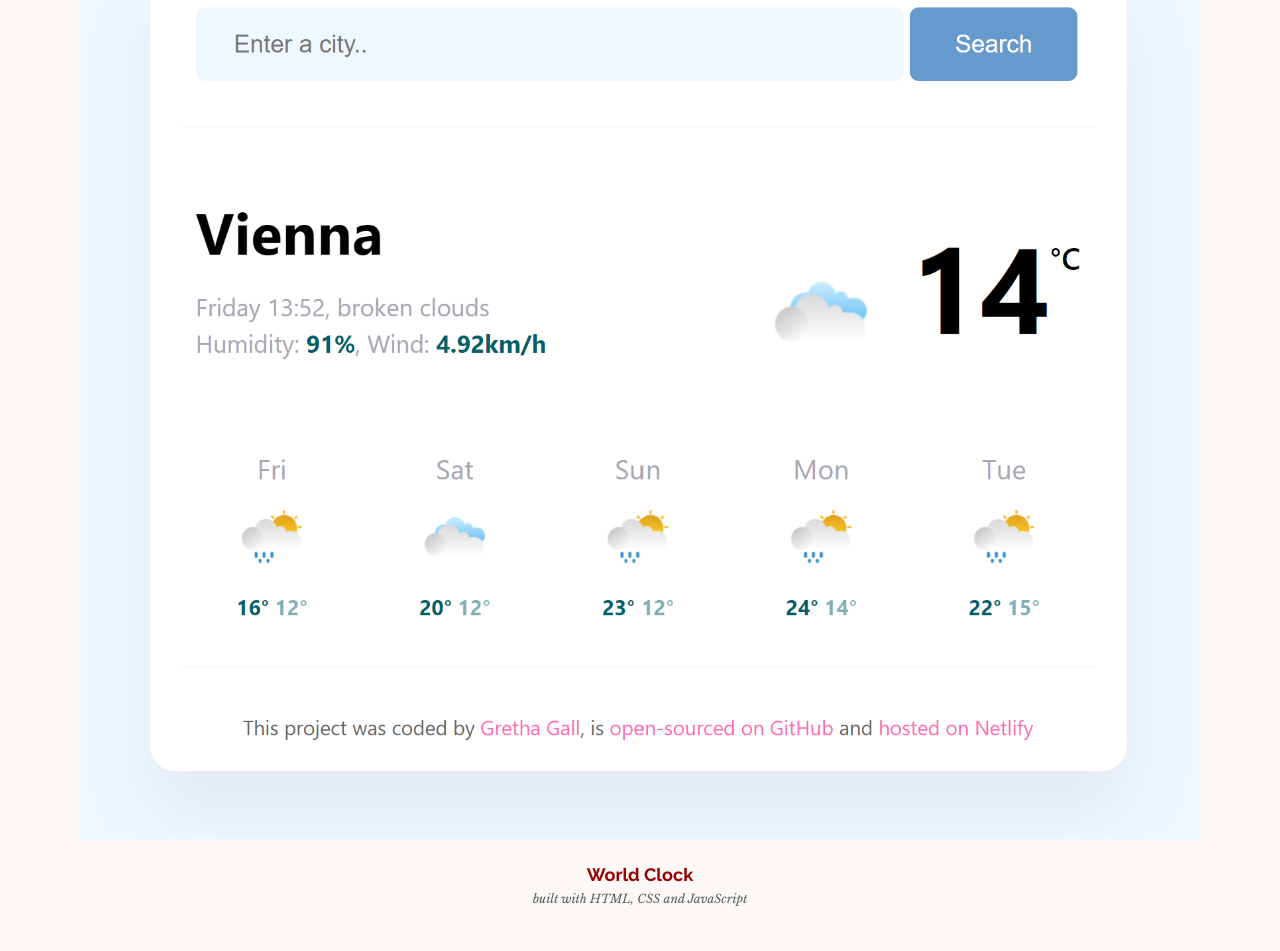
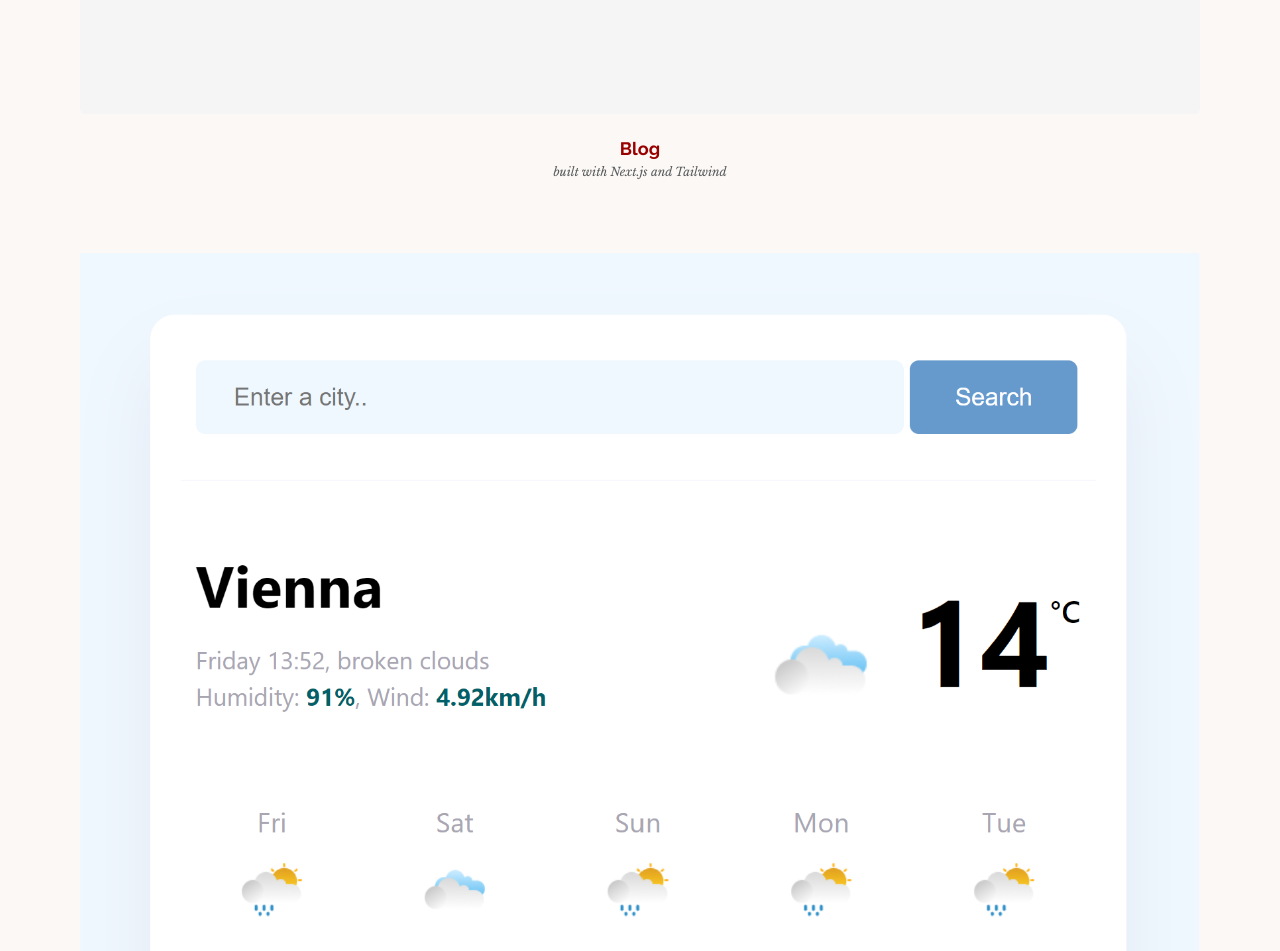
Before and after one commit to grethaga/react-portfolio, a React (Create React App) app: page /work in a window 1280 px wide. Shown: the part 1100-2051 px from the top of the page. Built offline with nearby package versions, Linux system fonts and the light colour scheme; a small style sheet from the web is missing.

Commit message:
add project img and data

```diff
--- a/src/components/Work.js
+++ b/src/components/Work.js
@@ -14,7 +14,7 @@ export default function Work() {
             <a href={project.href} target="_blank" rel="noopener noreferrer">
               <img
                 src={project.src}
-                className="img-fluid d-block project-img mb-4 pt-4"
+                className="img-fluid d-block project-img mb-4 pt-4 rounded"
                 alt={project.title}
               />
             </a>
--- a/src/components/imageLoader.js
+++ b/src/components/imageLoader.js
@@ -10,24 +10,27 @@ export const images = importAllImages(
 
 export const imageData = [
   {
-    src: images[0],
-    href: "https://api-weather-project.netlify.app/",
-    title: "Weather App",
-    description: "Beschreibung des Wetterprojekts.",
-    tags: "HTML, CSS and JavaScript",
-  },
-  {
     src: images[1],
-    href: "https://world-clock-example.com",
-    title: "World Clock",
-    description: "Beschreibung des Weltuhrprojekts.",
-    tags: "HTML, CSS and JavaScript",
+    href: "https://linas-blog.netlify.app/",
+    title: "Blog",
+    description:
+      "Created a blog platform with Next.js to share articles on various topics. This project showcases my ability to build interactive, user-friendly web applications.",
+    tags: "Next.js and Tailwind",
   },
   {
     src: images[2],
-    href: "https://ai-poem-generator.netlify.app/",
-    title: "AI Poem Generator",
-    description: "Beschreibung des KI-Gedichtgenerators.",
+    href: "https://recipes-storage.netlify.app",
+    title: "Recipe Book",
+    description:
+      "Built a Recipe Book app with Next.js, allowing users to browse, search, and filter recipes by category. This project demonstrates my skills in creating organized, intuitive user interfaces for efficient content exploration.",
+    tags: "Next.js and Tailwind",
+  },
+  {
+    src: images[3],
+    href: "https://api-weather-project.netlify.app/",
+    title: "Weather App",
+    description:
+      "Developed a Weather App that provides real-time weather updates via API. This project highlights my ability to work with APIs and create dynamic, user-friendly interfaces.",
     tags: "HTML, CSS and JavaScript",
   },
 ];
--- a/src/style/Work.css
+++ b/src/style/Work.css
@@ -11,7 +11,6 @@
 }
 
 .Work h1 {
-  font-family: var(--heading-font-family);
   font-weight: 700;
   font-style: normal;
   font-size: 36px;
```
Also changed, not shown: src/images/page_linasBlog.png (added), 1 other file (tests, documents, lock files or other folders).
